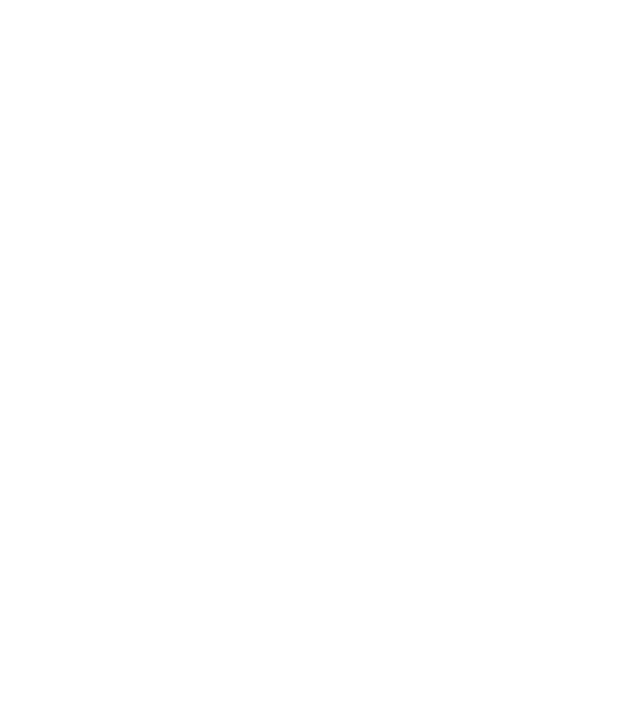
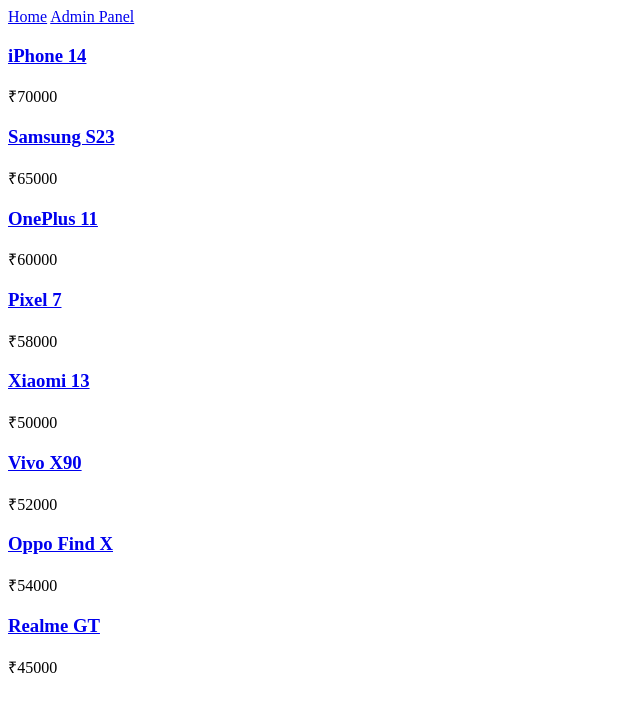
Before and after one commit to acciojob/mobile-store-tarun8053, a React app: page / in a window 1280 px wide. Shown: the top 712 px of the page, without its empty margins (0-640 px from the left). Built offline with nearby package versions, Linux system fonts and the light colour scheme.

Commit message:
Update App.js

```diff
--- a/src/components/App.js
+++ b/src/components/App.js
@@ -1,13 +1,151 @@
 
-import React from "react";
+import React, { useState } from "react";
+import { BrowserRouter, Routes, Route, Link, useParams, useNavigate } from "react-router-dom";
 import './../styles/App.css';
 
-const App = () => {
+/* ---------- Initial Products (8) ---------- */
+const initialProducts = [
+  { id: 1, name: "iPhone 14", price: 70000, description: "Apple phone", image: "https://via.placeholder.com/150" },
+  { id: 2, name: "Samsung S23", price: 65000, description: "Samsung flagship", image: "https://via.placeholder.com/150" },
+  { id: 3, name: "OnePlus 11", price: 60000, description: "Fast phone", image: "https://via.placeholder.com/150" },
+  { id: 4, name: "Pixel 7", price: 58000, description: "Google phone", image: "https://via.placeholder.com/150" },
+  { id: 5, name: "Xiaomi 13", price: 50000, description: "Value phone", image: "https://via.placeholder.com/150" },
+  { id: 6, name: "Vivo X90", price: 52000, description: "Camera phone", image: "https://via.placeholder.com/150" },
+  { id: 7, name: "Oppo Find X", price: 54000, description: "Premium phone", image: "https://via.placeholder.com/150" },
+  { id: 8, name: "Realme GT", price: 45000, description: "Budget phone", image: "https://via.placeholder.com/150" }
+];
+
+/* ---------- Product List ---------- */
+const ProductList = ({ products }) => (
+  <div className="products-list">
+    {products.map(p => (
+      <div key={p.id}>
+        <Link to={`/products/${p.id}`}>
+          <h3>{p.name}</h3>
+        </Link>
+        <p>₹{p.price}</p>
+      </div>
+    ))}
+  </div>
+);
+
+/* ---------- Product Details ---------- */
+const ProductDetails = ({ products }) => {
+  const { id } = useParams();
+  const navigate = useNavigate();
+
+  const product = products.find(p => p.id === Number(id));
+  if (!product) return <h2>Product not found</h2>;
+
+  return (
+    <div className="post">
+      <img src={product.image} alt={product.name} />
+      <h2>{product.name}</h2>
+      <p>{product.description}</p>
+      <h3>₹{product.price}</h3>
+
+      <button className="btn" onClick={() => navigate("/")}>
+        Back
+      </button>
+    </div>
+  );
+};
+
+/* ---------- Admin Panel ---------- */
+const AdminPanel = ({ products, setProducts }) => {
+  const [form, setForm] = useState({
+    name: "",
+    description: "",
+    image: "",
+    price: ""
+  });
+
+  const addProduct = () => {
+    const newProduct = {
+      id: Date.now(),
+      ...form,
+      price: Number(form.price)
+    };
+    setProducts([...products, newProduct]);
+    setForm({ name: "", description: "", image: "", price: "" });
+  };
+
+  const editProduct = id => {
+    const newPrice = prompt("Enter new price");
+    if (newPrice) {
+      setProducts(
+        products.map(p =>
+          p.id === id ? { ...p, price: Number(newPrice) } : p
+        )
+      );
+    }
+  };
+
+  const deleteProduct = id => {
+    setProducts(products.filter(p => p.id !== id));
+  };
+
   return (
     <div>
-        {/* Do not remove the main div */}
+      <h2>Admin Panel</h2>
+
+      <input className="form-control" placeholder="Name"
+        value={form.name}
+        onChange={e => setForm({ ...form, name: e.target.value })}
+      />
+      <input className="form-control" placeholder="Description"
+        value={form.description}
+        onChange={e => setForm({ ...form, description: e.target.value })}
+      />
+      <input className="form-control" placeholder="Image URL"
+        value={form.image}
+        onChange={e => setForm({ ...form, image: e.target.value })}
+      />
+      <input className="form-control" placeholder="Price"
+        value={form.price}
+        onChange={e => setForm({ ...form, price: e.target.value })}
+      />
+
+      <button onClick={addProduct}>Add</button>
+
+      {products.map(p => (
+        <div key={p.id} className="post">
+          <Link to={`/products/${p.id}`}>{p.name}</Link>
+
+          <button className="float-right" onClick={() => editProduct(p.id)}>
+            Edit
+          </button>
+
+          <button className="float-right" onClick={() => deleteProduct(p.id)}>
+            Delete
+          </button>
+        </div>
+      ))}
     </div>
-  )
-}
+  );
+};
 
-export default App
+/* ---------- MAIN APP ---------- */
+const App = () => {
+  const [products, setProducts] = useState(initialProducts);
+
+  return (
+    <div>
+      {/* Do not remove the main div */}
+      <BrowserRouter>
+        <nav>
+          <Link to="/">Home</Link>{" "}
+          <Link to="/admin">Admin Panel</Link>
+        </nav>
+
+        <Routes>
+          <Route path="/" element={<ProductList products={products} />} />
+          <Route path="/products/:id" element={<ProductDetails products={products} />} />
+          <Route path="/admin" element={<AdminPanel products={products} setProducts={setProducts} />} />
+        </Routes>
+      </BrowserRouter>
+    </div>
+  );
+};
+
+export default App;
```
